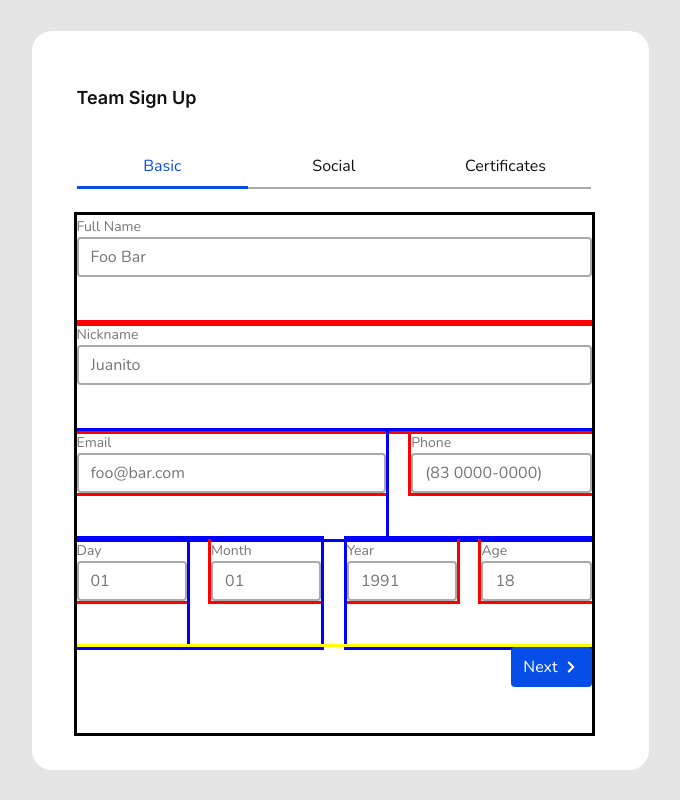
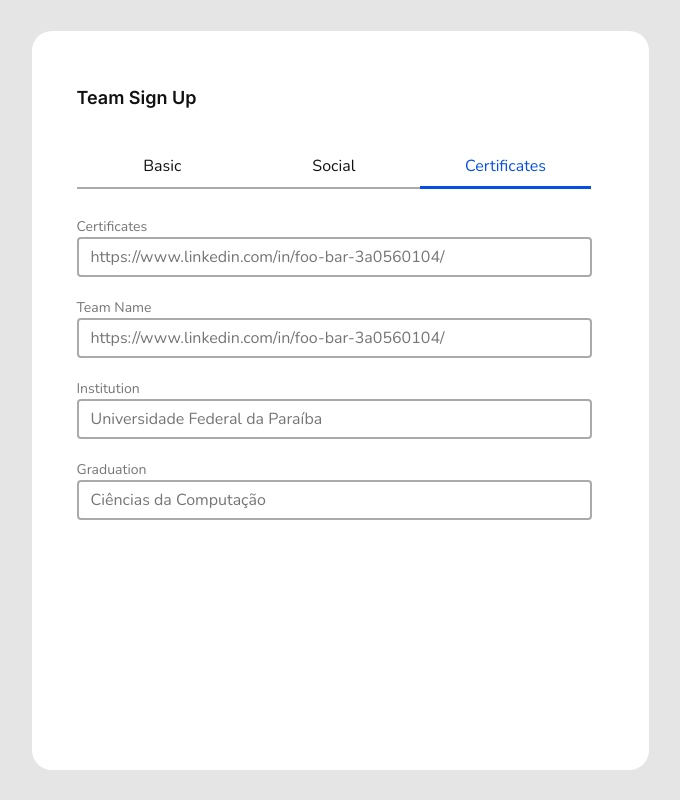
Before and after one commit to RafaelBrandaoBastos/WebsiteSquadBlue, a React (Vite) app: page / in a window 1280 px wide. Shown: the whole page, without its empty margins (300-980 px from the left). Built offline with nearby package versions, Linux system fonts and the light colour scheme.

Commit message:
Chore: Adding Form Certificates

```diff
--- a/src/components/containers/FormBasic/Form.jsx
+++ /dev/null
@@ -1,44 +0,0 @@
-import React from "react";
-import Input from "../../micro/Input/Input";
-import Button from "../../micro/Button/Button";
-import {Form, ContainerEmailPhone, DayMonth, YearAge, ContainerEmail, ContainerPhone, ContainerDay, ContainerMonth, ContainerYear, ContainerAge} from "./formStyled.js"
-
-const FormBasic = ()=>{
-    return(
-        <Form>
-                <Input width="100%" height = "40px" label = "Full Name" type="text" placeholder="Foo Bar" />
-                <Input width="100%" height = "40px" label = "Nickname" type="text" placeholder="Juanito" />
-
-            <ContainerEmailPhone>
-                <ContainerEmail>
-                    <Input width="100%" height = "40px" label = "Email" type="text" placeholder="foo@bar.com" />
-                </ContainerEmail>
-                <ContainerPhone>
-                        <Input width="100%" height = "40px" label = "Phone" type="number" placeholder="(83 0000-0000)" />
-                </ContainerPhone>
-            </ContainerEmailPhone>
-
-            <DayMonth>
-                <ContainerDay>
-                    <Input width="100%" height = "40px" label = "Day" type="number" placeholder="01" />
-                </ContainerDay>
-                <ContainerMonth>
-                    <Input width="100%" height = "40px" label = "Month" type="number" placeholder="01" />
-                </ContainerMonth>
-            </DayMonth>
-
-            <YearAge>
-                <ContainerYear>
-                    <Input width="100%" height = "40px" label = "Year" type="number" placeholder="1991" />
-                </ContainerYear>
-                <ContainerAge>
-                    <Input width="100%" height = "40px" label = "Age" type="number" placeholder="18" />
-                </ContainerAge>
-            </YearAge>
-            <Button name="Next" type="submit"/>
-        </Form>
-
-    )
-};
-
-export default FormBasic;
--- a/src/components/containers/FormBasic/formStyled.js
+++ /dev/null
@@ -1,74 +0,0 @@
-import styled from "styled-components";
-
-export const Form = styled.form`
-    min-height: 80%;
-    display: flex;
-    justify-content: space-between;
-    flex-wrap: wrap;
-    outline-style: solid;
-    width: 100%;
-`;
-
-export const ContainerEmailPhone = styled.div`
-    justify-content: space-between;
-    display: flex;
-    flex-wrap: wrap;
-    width: 100%;
-    outline-style: solid;
-    outline-color: blue;
-`;
-
-export const ContainerPhone = styled.div`
-    width: 35%;
-    margin-top: 0px;
-    @media (max-width: 600px) {
-        margin-top: 10px;
-        width: 100%;
-        }
-`;
-export const ContainerEmail = styled.div`
-    width: 60%;
-    outline-style: solid;
-    outline-color: blue;
-    @media (max-width: 600px) {
-        width: 100%;
-        }
-`;
-export const DayMonth = styled.div`
-    display: flex;
-    width: 47.5%;
-    outline-style: solid;
-    outline-color: blue;
-    justify-content: space-between;
-    margin-top: 0px;
-    @media (max-width: 600px) {
-        width: 100%;
-        margin-top: 10px;
-        }
-`;
-export const YearAge = styled.div`
-    display: flex;
-    width: 47.5%;
-    outline-style: solid;
-    outline-color: blue;
-    justify-content: space-between;
-    @media (max-width: 600px) {
-        width: 100%;
-        }
-`;
-
-export const ContainerDay = styled.div`
-    outline-style: solid;
-    outline-color: blue;
-    width: 45%;
-`;
-export const ContainerMonth = styled.div`
-    width: 45%;
-`;
-export const ContainerYear = styled.div`
-    width: 45%;
-
-`;
-export const ContainerAge = styled.div`
-    width: 45%;
-`;
--- a/src/components/containers/FormCertificates/Form.jsx
+++ b/src/components/containers/FormCertificates/Form.jsx
@@ -0,0 +1,16 @@
+import React from "react";
+import Input from "../../micro/Input/Input"
+import {Form} from "./formStyled.js"
+
+const FormCertificates = ()=>{
+    return(
+        <Form>
+            <Input width="100%" label = "Certificates" type="text" placeholder="https://www.linkedin.com/in/foo-bar-3a0560104/" />
+            <Input width="100%" label = "Team Name" type="text" placeholder="https://www.linkedin.com/in/foo-bar-3a0560104/" />
+            <Input width="100%" label = "Institution" type="text" placeholder="Universidade Federal da Paraíba" />
+            <Input width="100%" label = "Graduation" type="text" placeholder="Ciências da Computação" />
+        </Form>
+    )
+};
+
+export default FormCertificates;
--- a/src/components/containers/FormCertificates/formStyled.js
+++ b/src/components/containers/FormCertificates/formStyled.js
@@ -0,0 +1,9 @@
+import styled from "styled-components";
+
+export const Form = styled.form`
+    height: 50%;
+    display: flex;
+    justify-content: space-between;
+    flex-wrap: wrap;
+    width: 100%;
+`;
--- a/src/components/micro/Input/inputStyled.js
+++ b/src/components/micro/Input/inputStyled.js
@@ -17,6 +17,4 @@ export const Label = styled.label`
     color: #767676;
 `;
 export const Container = styled.div`
-    outline-style: solid;
-    outline-color: red;
 `;
--- a/src/components/micro/Tabs/Tabs.jsx
+++ b/src/components/micro/Tabs/Tabs.jsx
@@ -1,7 +1,7 @@
 import {useContext} from 'react';
 import {Tab, TabGroup} from './tabsStyled';
 import {TabsContext} from '../../../contexts/TabsProvider';
-import FormBasic from '../../containers/FormBasic/form';
+import FormCertificates from '../../containers/FormCertificates/form';
 
 const options = ['Basic', 'Social', 'Certificates'];
 
@@ -25,9 +25,9 @@ const Tabs = () => {
                     </Tab>
                 ))}
             </TabGroup>
-            {selectedTab === 0 && <FormBasic />}
-            {selectedTab === 1 && 'inserir componente Social'}
-            {selectedTab === 2 && 'inserir componente Certificates'}
+            {selectedTab === 0 && "a"}
+            {selectedTab === 1 && "a"}
+            {selectedTab === 2 && <FormCertificates />}
         </>
     );
 };
--- a/src/contexts/TabsProvider.jsx
+++ b/src/contexts/TabsProvider.jsx
@@ -3,7 +3,7 @@ import {createContext, useState} from 'react';
 export const TabsContext = createContext();
 
 const TabsProvider = ({children}) => {
-    const [selectedTab, setSelectedTab] = useState(0);
+    const [selectedTab, setSelectedTab] = useState(2);
 
     return (
         <TabsContext.Provider value={[selectedTab, setSelectedTab]}>
```
Also changed, not shown: src/components/containers/FormSocial/Form.jsx (deleted, +0 -13 lines), src/components/containers/FormSocial/formStyled.js (deleted, +0 -10 lines).
